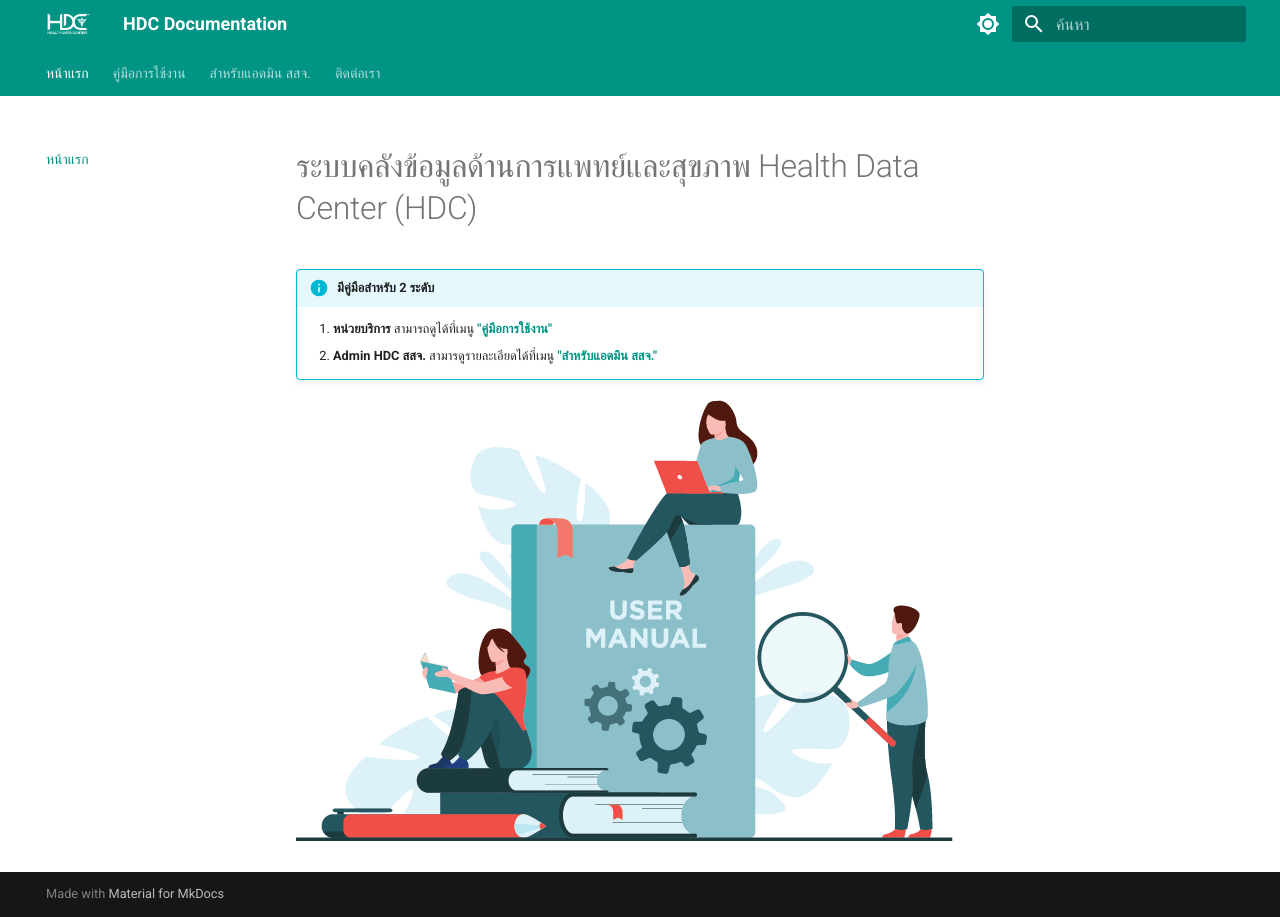
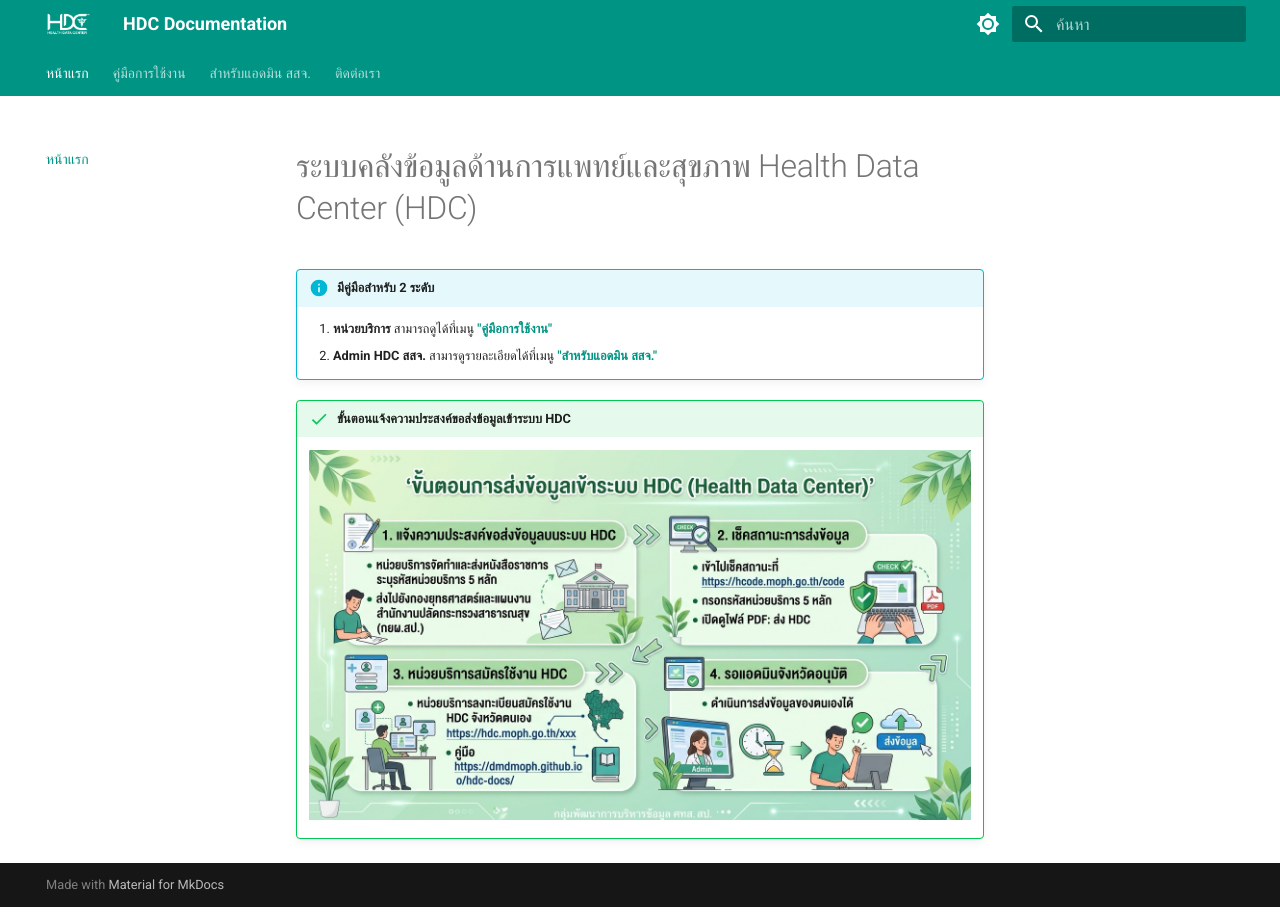
Before and after one commit to dmdmoph/hdc-docs, an MkDocs documentation site: the page built from docs/index.md, in a window 1280 px wide. Built offline with MkDocs 1.6.1 and Material for MkDocs 9.7.7, drawn with Linux system fonts in a browser that asks for light colours.

Commit message:
index: add before upload datat

```diff
--- a/docs/index.md
+++ b/docs/index.md
@@ -4,6 +4,5 @@
     1. **หน่วยบริการ** สามารถดูได้ที่เมนู [**"คู่มือการใช้งาน"**](/hdc-docs/manual/user/)
     2. **Admin HDC สสจ.** สามารดูรายละเอียดได้ที่เมนู [**"สำหรับแอดมิน สสจ."**](/hdc-docs/admin/admin-heidi/)
 
-
-
-![คำอธิบาย](./assets/manual.png)
+!!! success "ขั้นตอนแจ้งความประสงค์ขอส่งข้อมูลเข้าระบบ HDC"
+    ![คำอธิบาย](./assets/before-upload.jpg)
```
Also changed, not shown: docs/assets/before-upload.jpg (added).
